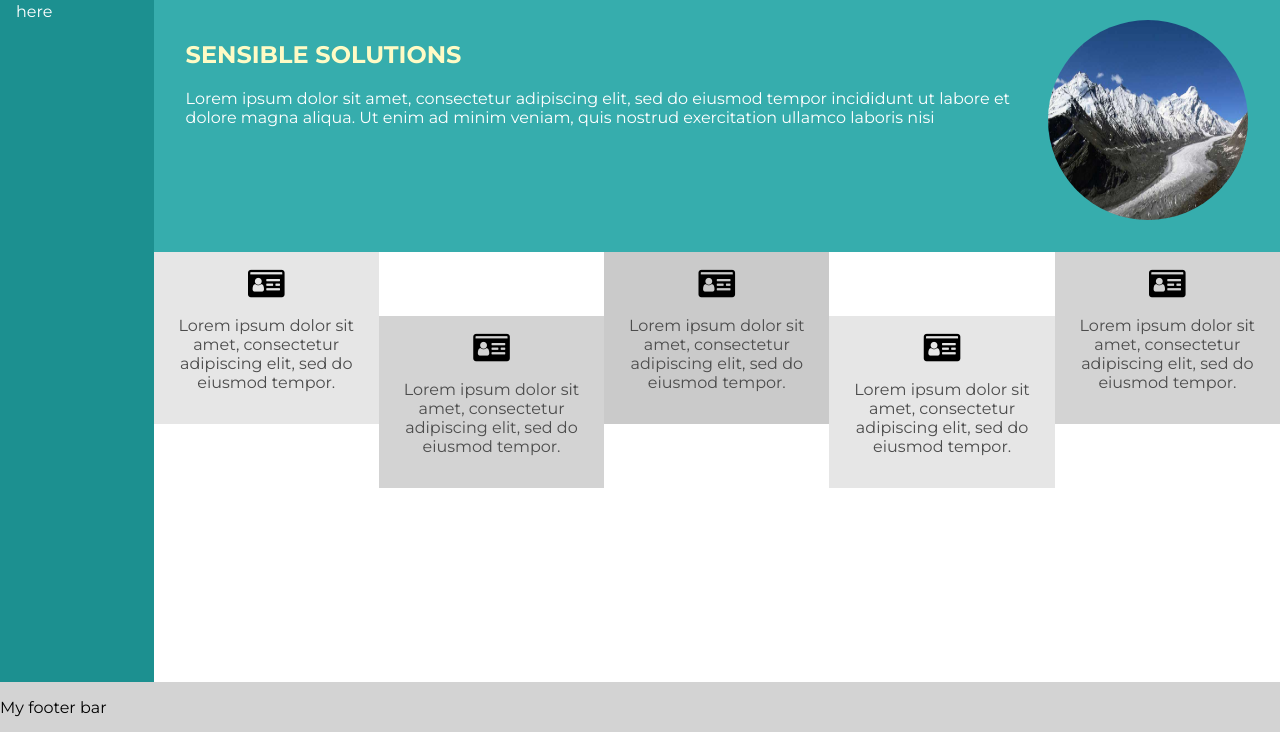
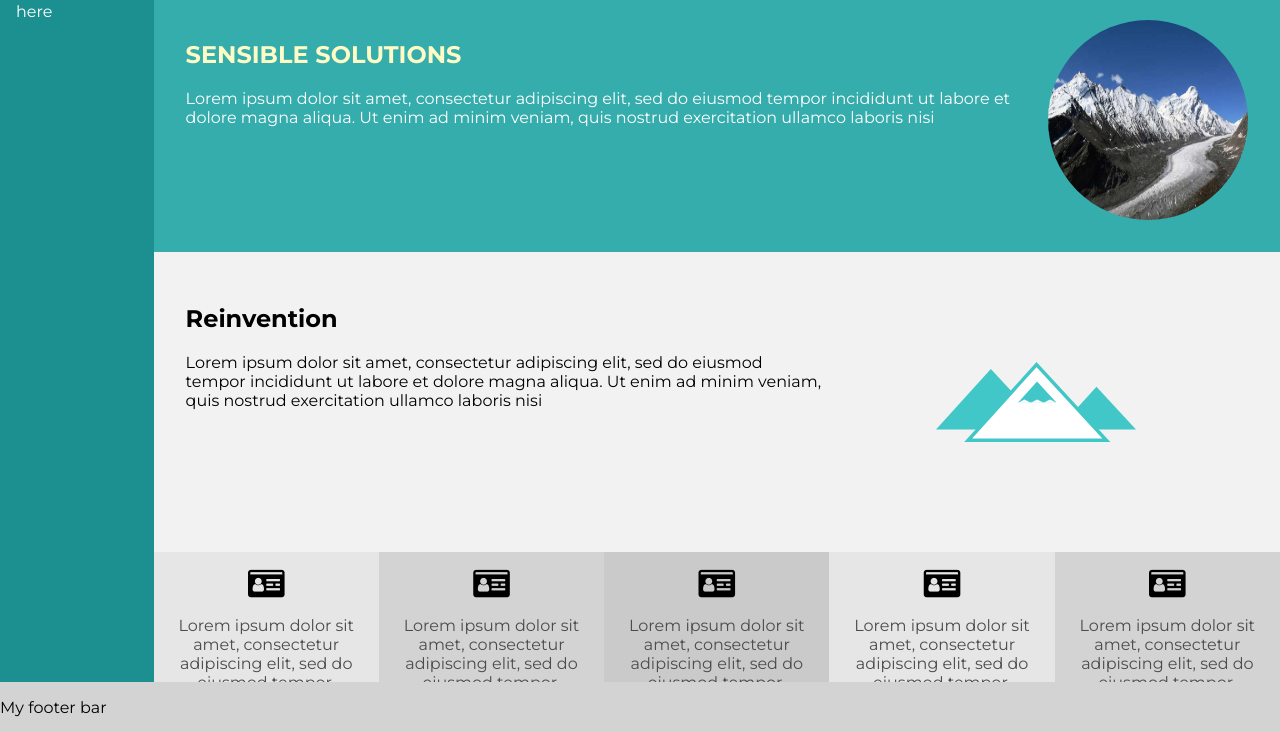
Before and after one commit to wwwsolutions/css-grid-simon, a website: page index.html in a window 1280 px wide. Shown: the part 68-800 px from the top of the page. Drawn offline with Linux system fonts and the light colour scheme.

Commit message:
grid aligment

```diff
--- a/css/main.css
+++ b/css/main.css
@@ -135,3 +135,17 @@ ul#features li:nth-child(4) {
 ul#features li:nth-child(5) {
     background-color: #d3d3d3;
 }
+
+section#info {
+    background-color: #f2f2f2;
+    padding: 2em;
+
+    display: grid;
+    grid-template-columns: 1.5fr 1fr;
+    align-items: space-around;
+}
+
+#mountain-vector {
+    width: 200px;
+    align-self: center;
+}
--- a/index.html
+++ b/index.html
@@ -37,6 +37,15 @@
             <img src="images/mountain.jpg" id="mountain">
         </section>
 
+        <section id="info">
+            <div id="content2">
+                <h1>Reinvention</h1>
+                <p>Lorem ipsum dolor sit amet, consectetur adipiscing elit, sed do eiusmod tempor incididunt ut labore
+                    et dolore magna aliqua. Ut enim ad minim veniam, quis nostrud exercitation ullamco laboris nisi</p>
+            </div>
+            <img src="images/vector-mountains.svg" id="mountain-vector">
+        </section>
+
         <ul id="features">
             <li>
                 <i class="fa fa-id-card" aria-hidden="true"></i>
```
Also changed, not shown: images/vector-mountains.svg (added).
